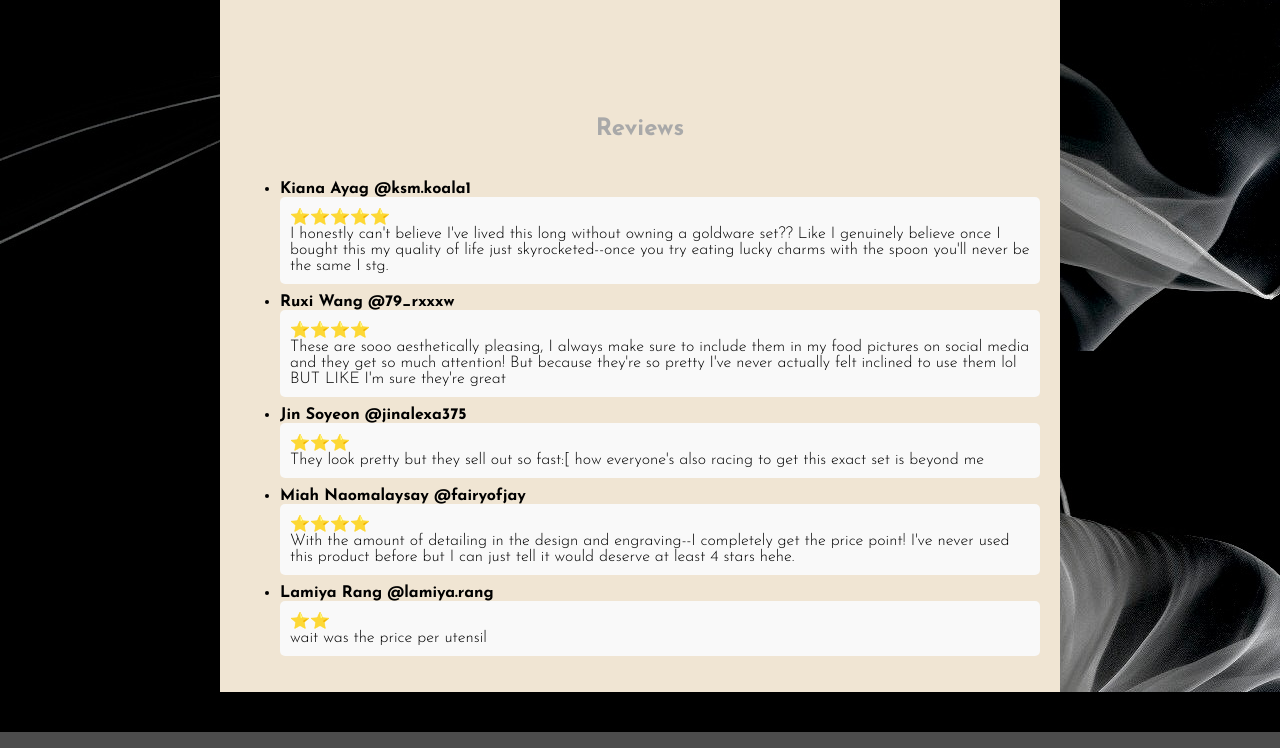
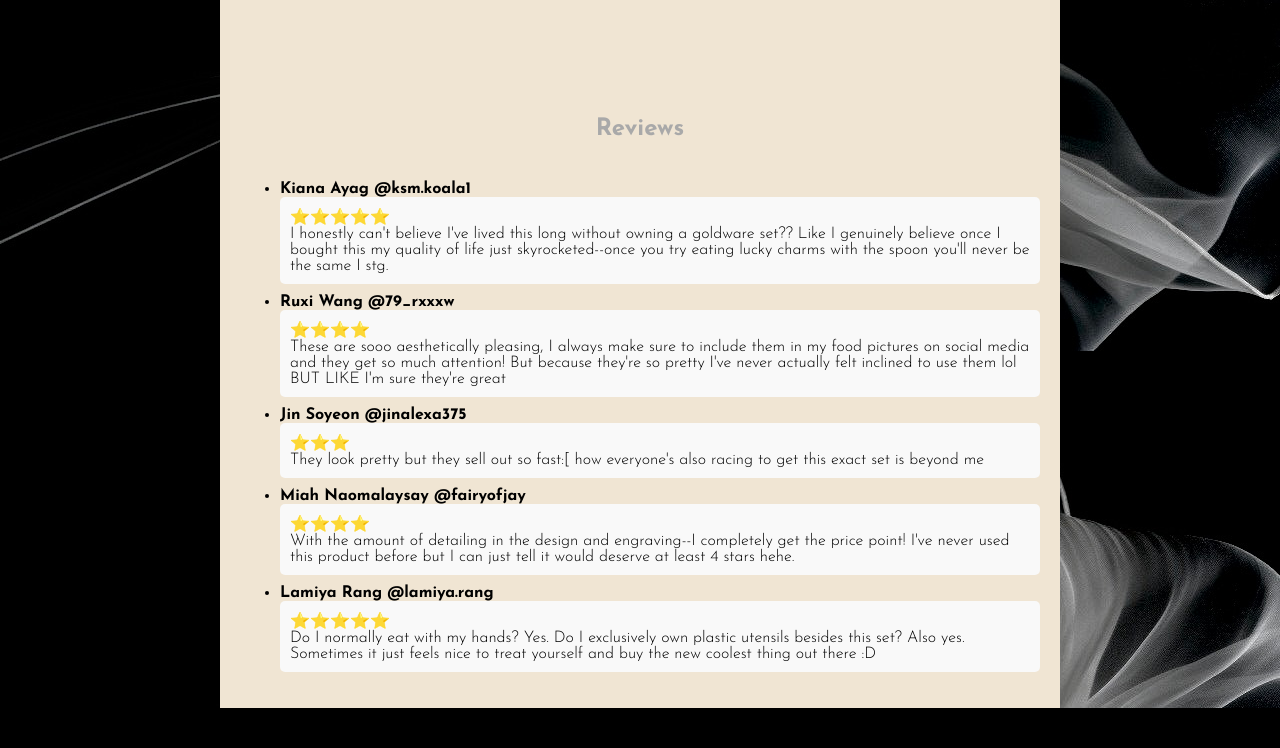
Before and after one commit to yamilamadrid/finalwebsite, a plain HTML site: page product2.html in a window 1280 px wide. Shown: the part 465-1213 px from the top of the page. Drawn offline with Linux system fonts and the light colour scheme; a web font is replaced by a local one.

Commit message:
final final final website! as of the 29th lol

```diff
--- a/product2.html
+++ b/product2.html
@@ -45,7 +45,7 @@
 			</li>
 			<li>
 				<div class="reviewer">Lamiya Rang @lamiya.rang</div>
-				<div class="review">⭐⭐<br> wait was the price per utensil</div>
+				<div class="review">⭐⭐⭐⭐⭐<br> Do I normally eat with my hands? Yes. Do I exclusively own plastic utensils besides this set? Also yes. Sometimes it just feels nice to treat yourself and buy the new coolest thing out there :D</div>
 			</li>
 		</ul>
 	</div>
```
